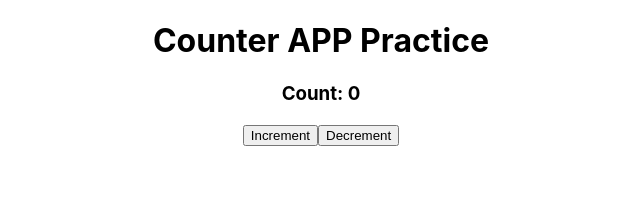
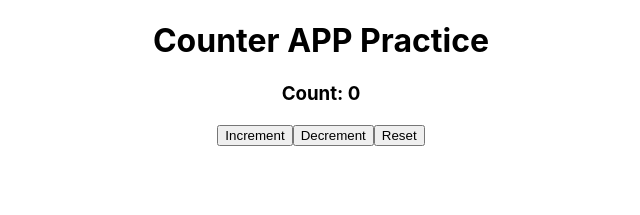
Before and after one commit to anwar-7/redux-toolkit-learning-on-react-using-redux-toolkit-practice, a React (Create React App) app: page / in a window 1280 px wide. Shown: the top 215 px of the page, without its empty margins (319-959 px from the left). Built offline with nearby package versions, Linux system fonts and the light colour scheme.

Commit message:
make a reset function for reset count

```diff
--- a/src/features/counter/CounterView.js
+++ b/src/features/counter/CounterView.js
@@ -1,6 +1,6 @@
 import React from 'react';
 import { useDispatch, useSelector } from 'react-redux';
-import { decrement, increment } from './counterSlice';
+import { decrement, increment, reset } from './counterSlice';
 
 const CounterView = () => {
   const count = useSelector((state) => state.counter.count);
@@ -25,6 +25,14 @@ const CounterView = () => {
       >
         Decrement
       </button>
+
+      <button
+        onClick={() => {
+          dispatch(reset());
+        }}
+      >
+        Reset
+      </button>
     </div>
   );
 };
```
